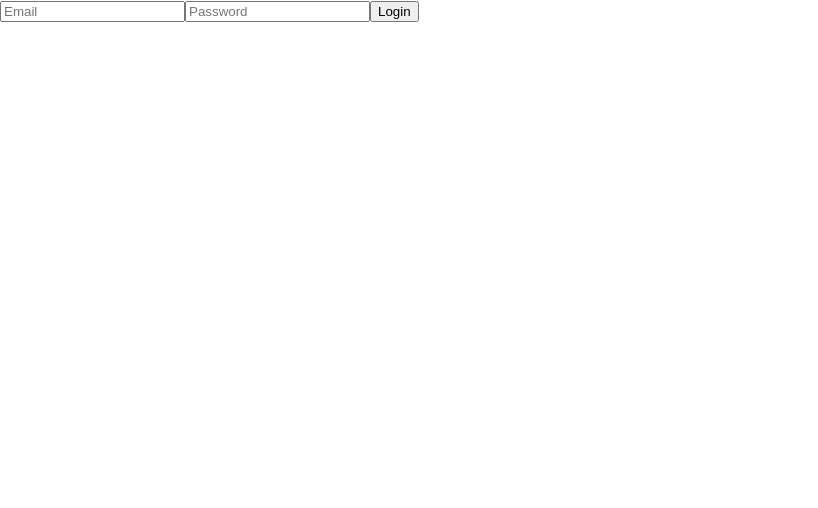
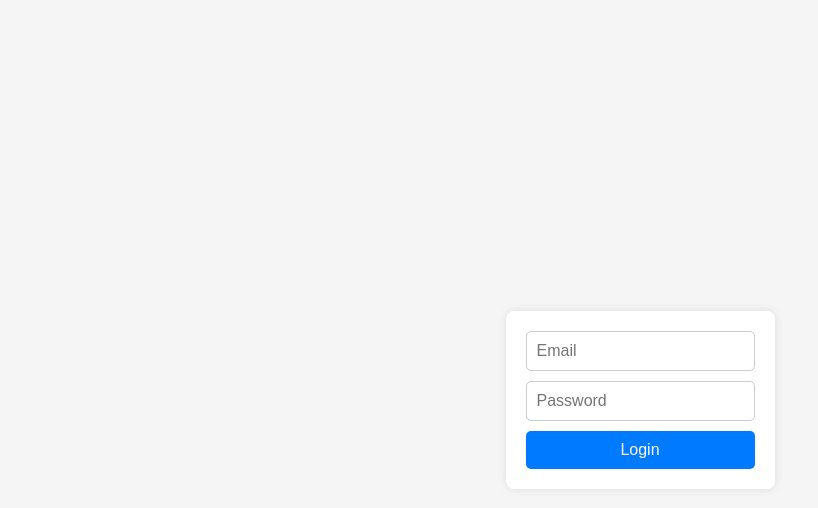
Before and after one commit to Adunolami/Webstack-Portfolio-project1, a React (Create React App) app in the folder online-music-player/: page / in a window 1280 px wide. Shown: the top 508 px of the page, without its empty margins (0-818 px from the left). Built offline with nearby package versions, Linux system fonts and the light colour scheme.

Commit message:
stylying to make login page look good

```diff
--- a/online-music-player/src/index.css
+++ b/online-music-player/src/index.css
@@ -1,13 +1,41 @@
 body {
+  font-family: Arial, sans-serif;
   margin: 0;
-  font-family: -apple-system, BlinkMacSystemFont, 'Segoe UI', 'Roboto', 'Oxygen',
-    'Ubuntu', 'Cantarell', 'Fira Sans', 'Droid Sans', 'Helvetica Neue',
-    sans-serif;
-  -webkit-font-smoothing: antialiased;
-  -moz-osx-font-smoothing: grayscale;
+  padding: 0;
+  box-sizing: border-box;
 }
 
-code {
-  font-family: source-code-pro, Menlo, Monaco, Consolas, 'Courier New',
-    monospace;
+.login-container {
+  display: flex;
+  justify-content: center;
+  align-items: center;
+  height: 100vh;
+  background: #f5f5f5;
 }
+
+form {
+  display: flex;
+  flex-direction: column;
+  gap: 10px;
+  background: #fff;
+  padding: 20px;
+  border-radius: 8px;
+  box-shadow: 0 0 10px rgba(0, 0, 0, 0.1);
+}
+
+input, button {
+  padding: 10px;
+  font-size: 16px;
+  border: 1px solid #ccc;
+  border-radius: 5px;
+}
+
+button {
+  background-color: #007bff;
+  color: #fff;
+  border: none;
+}
+
+button:hover {
+  background-color: #0056b3;
+}
```
